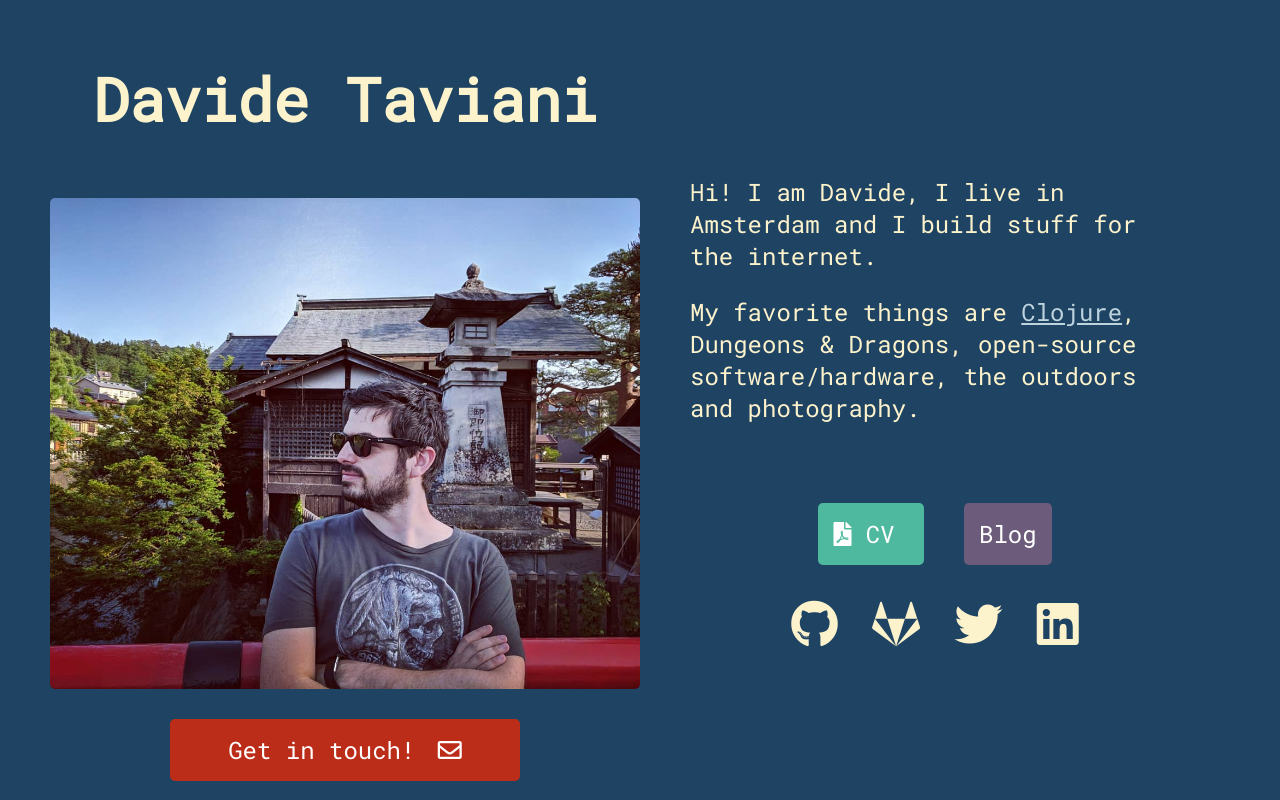
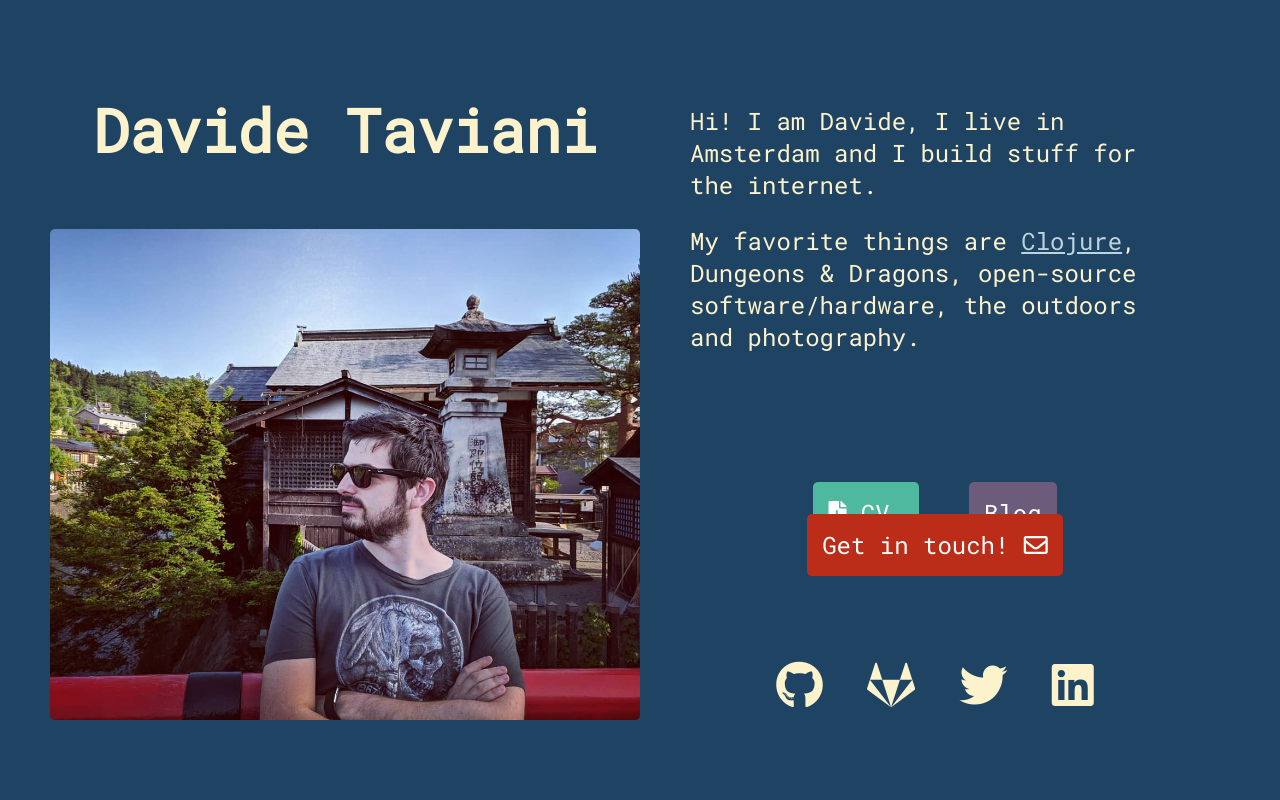
Before and after one commit to Heliosmaster/davidetaviani.com, a plain HTML site: page public/index.html in a window 1280 px wide. Shown: the top 800 px of the page. Drawn offline with Linux system fonts and the light colour scheme.

Commit message:
Update CV + move contact-me button on the right column

```diff
--- a/public/index.html
+++ b/public/index.html
@@ -87,7 +87,7 @@
              flex-grow: 1;
          }
          .extra {
-             margin: 50px;
+             margin: 100px;
              text-align: center;
          }
          .picture {
@@ -112,8 +112,8 @@
              //font-style: italic;
          }
 
-         .blog, .cv {
-             margin: 20px;
+         .blog, .cv, .contact-me {
+             margin: 25px;
              text-align: center;
              text-decoration: none;
              color: white;
@@ -131,31 +131,19 @@
 
          }
          .contact-me {
-             margin: 0 auto;;
-             text-align: center;
-             width: 350px;
-             font-size: 1em;
              background-color: #BC2D19;
-             border-radius: 5px;
-             padding: 15px 0;
+             color: white;
          }
          .contact-me:hover {
              background-color: #902113;
          }
-         .contact-me a {
-             text-decoration: none;
-             color: white;
-         }
-         .contact-me i {
-             padding-left: 8px;
-         }
 
          #social {
-             margin: 20px;
+             margin: 30px;
              text-align: center;
          }
          #social a {
-             padding: 10px;
+             padding: 15px;
              color: #FCF2CB;
          }
         </style>
@@ -166,10 +154,6 @@
                 <h1 class="page-title">Davide Taviani</h1>
 
                 <img class="picture" src="davide.jpg">
-                <p class="contact-me">
-                    <a href="mailto:contact@davidetaviani.com">
-                        Get in touch!
-                        <i class="far fa-envelope"></i> </a></p>
             </div>
             <div class="column">
                 <div class="text">
@@ -182,6 +166,9 @@
                         <span>CV</span>
                     </a>
                     <a class="blog" href="http://davide.im">Blog</a>
+                    <a class="contact-me" href="mailto:contact@davidetaviani.com">
+                        Get in touch!
+                        <i class="far fa-envelope"></i> </a>
                 </div>
                 <div id="social">
                     <a href="https://github.com/heliosmaster"><i class="fab fa-github fa-2x"> </i></a>
@@ -198,6 +185,7 @@
                     <ul class="skills-list">
                         <li>co-authoring and implementing an event-sourcing framework with CQRS in the backend,</li>
                         <li>frontend work using <span class="buzzword">reagent</span> and <span class="buzzword">re-frame</span></li>
+                        <li>used re-natal to create a react-native application</li>
                     </ul></p>
 
                 <p>I've also done my fair share of devops work, performing some tasks such as:
@@ -293,6 +281,7 @@
                 <div class="column">
                     <div class="text">
                         <p>This game written with re-frame is a reimplementation of a classic Flash game, <a href="https://www.kongregate.com/games/ahnt/loops-of-zen">Loops of Zen</a>.</p>
+                        <p>Other than the version you can try in your browser, I have also made a React-Native application using re-natal.</p>
                     </div>
                 </div>
             </div>
```
Also changed, not shown: 1 other file.
